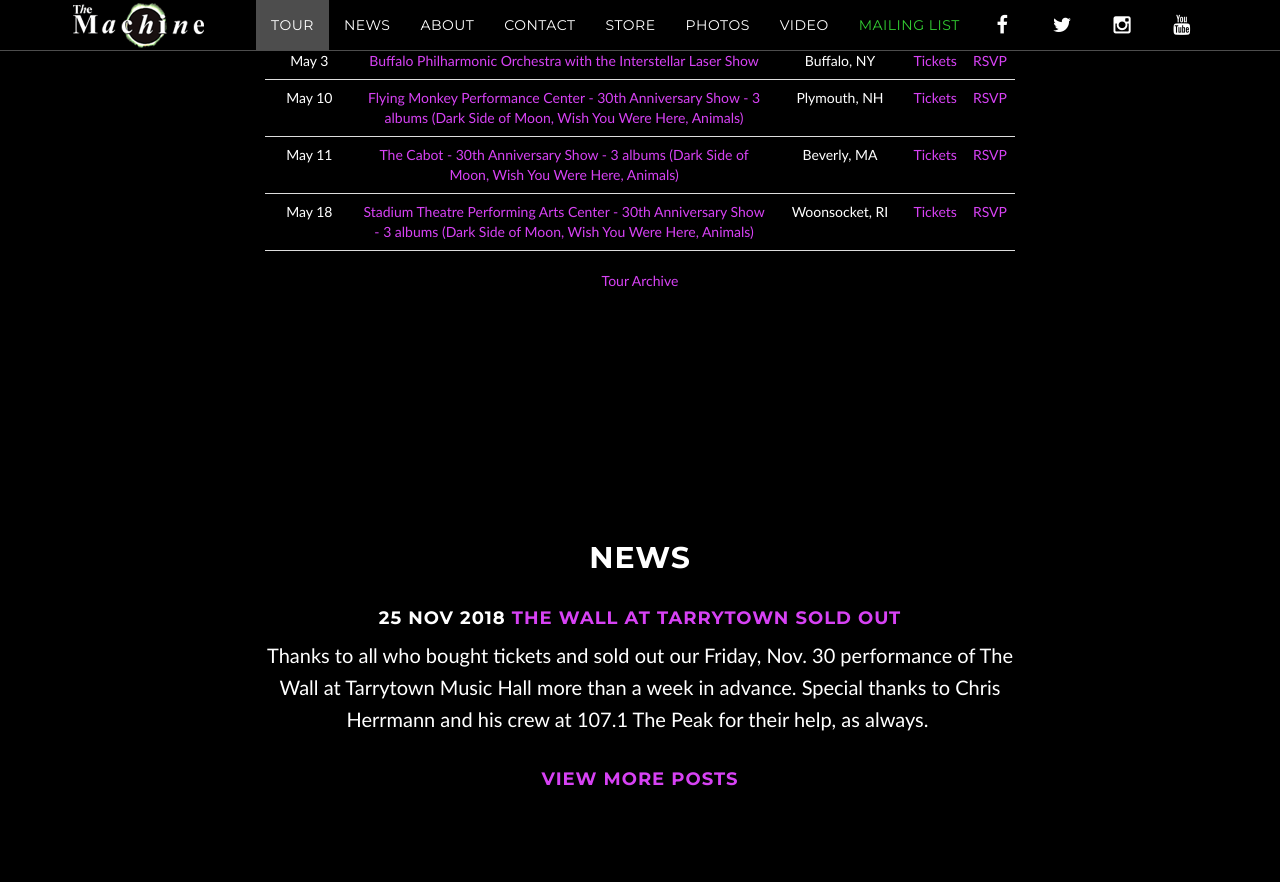
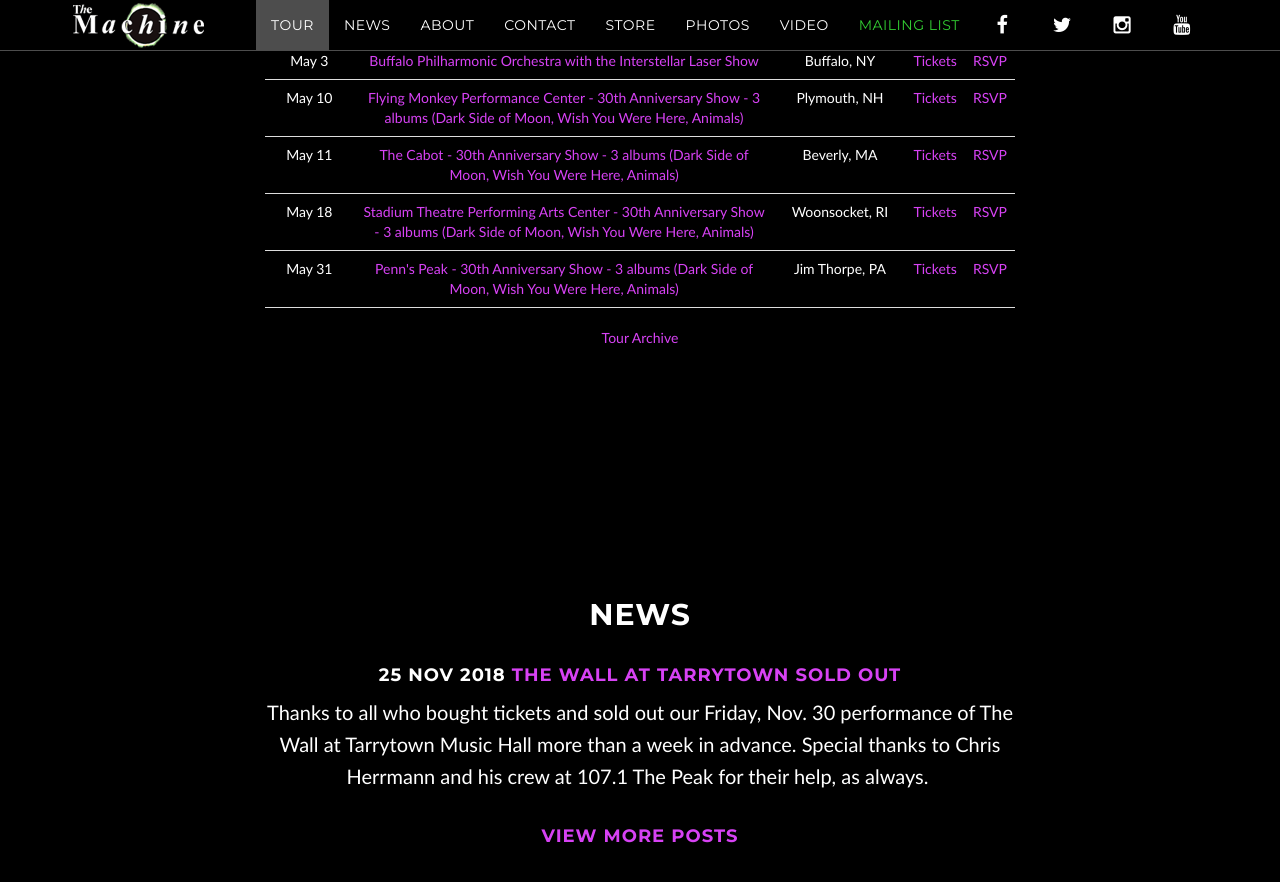
Before and after one commit to machineweb/machineweb.github.io, a Jekyll site: the page built from index.html, in a window 1280 px wide and 900 px high, scrolled down 1996 px. Shown: the top 882 px of the window. Built offline with Jekyll 4.4.1, drawn with Linux system fonts in a browser that asks for light colours; comment, search, counter and statistics services are not loaded.

Commit message:
New tour item

```diff
--- a/_data/tour.yml
+++ b/_data/tour.yml
@@ -3737,3 +3737,11 @@
     tickets-url: "https://www.etix.com/ticket/p/4895747/the-machine-performs-pink-floyd-wheeling-the-capitol-theatre"
     rsvp-url: "https://www.facebook.com/events/362719041167264/"
     order: "1555732800000"
+
+  - date: "May 31 2019"
+    venue: "Penn's Peak - 30th Anniversary Show - 3 albums (Dark Side of Moon, Wish You Were Here, Animals)"
+    venue-url: ""
+    location: "Jim Thorpe, PA"
+    tickets-url: ""
+    rsvp-url: ""
+    order: "1559275200000"
```
